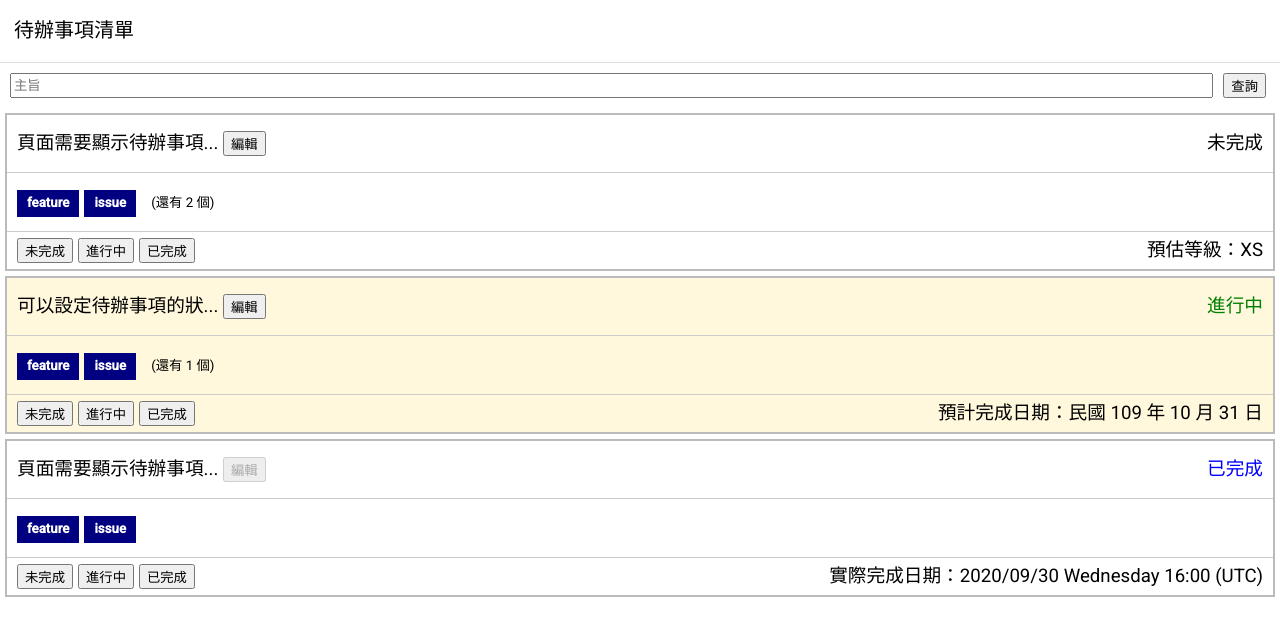
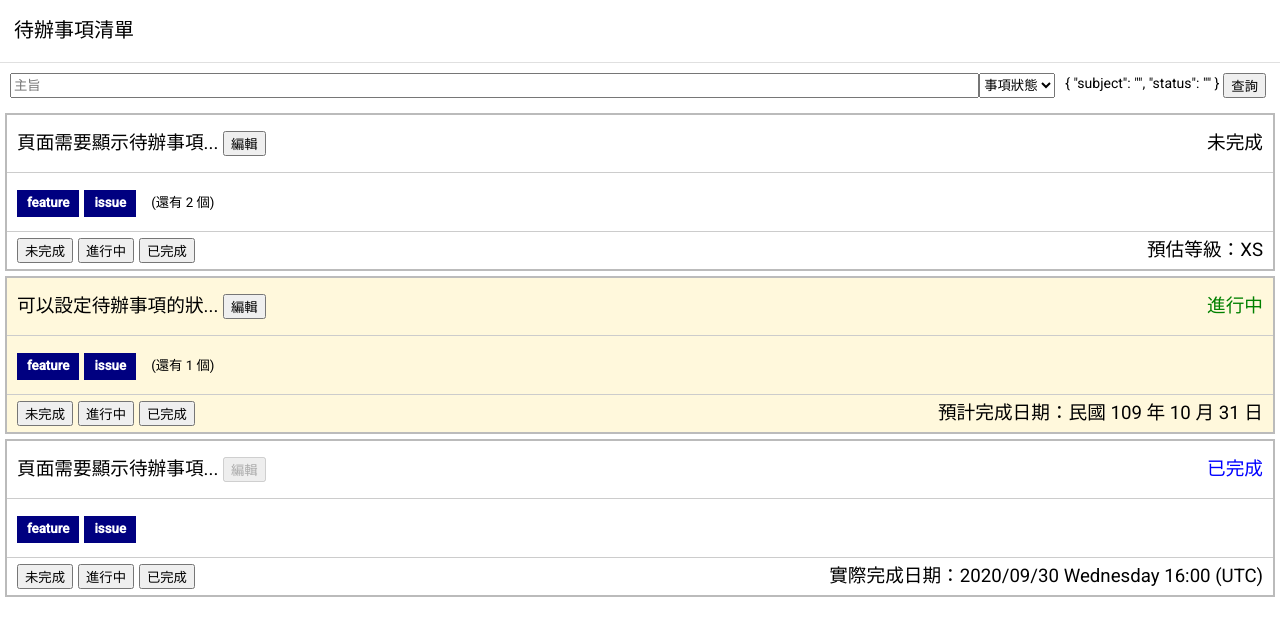
Before and after one commit to Oliver721003/angular-todo-project, an Angular app: page / in a window 1280 px wide. Shown: the top 636 px of the page. Built offline with nearby package versions, Linux system fonts and the light colour scheme; data requests are answered from the project's data file.

Commit message:
feat: TDF - 利用 NgForm 實作待辦事項查詢

```diff
--- a/src/app/task/task-list/task-list.component.html
+++ b/src/app/task/task-list/task-list.component.html
@@ -3,16 +3,23 @@
   <button type="button" (click)="counterService.add()">Add {{ counterService.count }}</button>
 </div> -->
 
-<div class="search">
+<form class="search" #form="ngForm" (submit)="onSearch(form)">
   <div>
     <div class="input">
-      <input type="text" #subject="ngModel" ngModel placeholder="主旨" />
+      <input type="text" name="subject" #subject="ngModel" ngModel placeholder="主旨" />
+      <select name="status" #status="ngModel" ngModel>
+        <option value="">事項狀態</option>
+        <option value="0">未完成</option>
+        <option value="1">進行中</option>
+        <option value="2">已完成</option>
+      </select>
     </div>
     <div class="button">
-      <button type="button" (click)="onSearch()">查詢</button>
+      <span>{{ form.value | json }}</span>
+      <button type="submit">查詢</button>
     </div>
   </div>
-</div>
+</form>
 
 <ng-container *ngIf="tasks$ | async as tasks; else dataEmpty">
   <app-task
--- a/src/app/task/task-list/task-list.component.ts
+++ b/src/app/task/task-list/task-list.component.ts
@@ -1,5 +1,5 @@
-import { Component, OnInit, ViewChild } from '@angular/core';
-import { NgModel } from '@angular/forms';
+import { Component, OnInit } from '@angular/core';
+import { NgForm } from '@angular/forms';
 import { Observable } from 'rxjs';
 
 import { Task } from '../../model/task';
@@ -12,8 +12,6 @@ import { TaskRemoteService } from '../services/task-remote.service';
   // providers: [CounterService]
 })
 export class TaskListComponent implements OnInit {
-  @ViewChild('subject') subject: NgModel;
-
   tasks$: Observable<Task[]>;
 
   // constructor(private taskService: TaskRemoteService, public counterService: CounterService) {}
@@ -23,7 +21,8 @@ export class TaskListComponent implements OnInit {
     this.tasks$ = this.taskService.getData();
   }
 
-  onSearch(): void {
-    this.tasks$ = this.taskService.getData(this.subject.value);
+  onSearch(form: NgForm): void {
+    const { subject, status } = form.value;
+    this.tasks$ = this.taskService.getData(subject, status);
   }
 }
```
